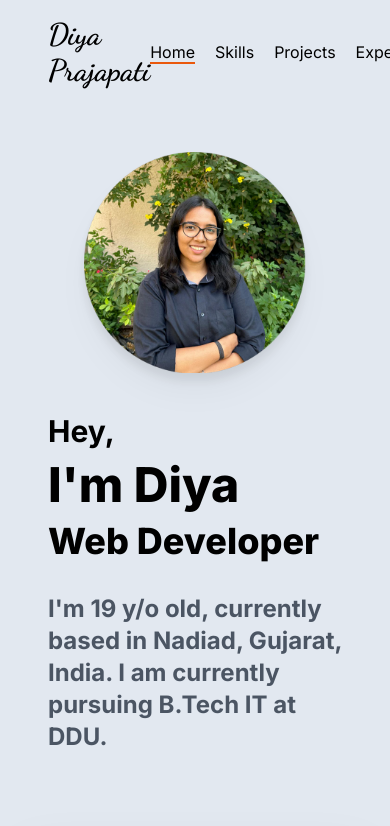
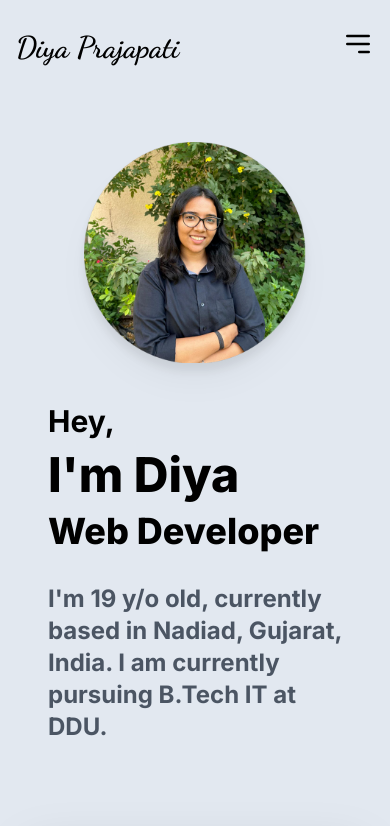
Before and after one commit to diyaprajapati/Portfolio, a React (Vite) app: page / in a window 390 px wide. Shown: the top 826 px of the page. Built offline with nearby package versions, Linux system fonts and the light colour scheme.

Commit message:
add hamburger menu

```diff
--- a/src/home/Foot.jsx
+++ b/src/home/Foot.jsx
@@ -7,7 +7,7 @@ export default function footer() {
       <div className='flex flex-col gap-3 font-semibold text-gray-500 text-center self-center'>
         <h1>Check out my</h1>
         <div className='flex flex-row gap-10 md:gap-6'>
-          <a href="https://github.com/diyaprajapati"><img src='../public/github-50.png' className='hover:scale-110 '></img></a>
+          <a href="https://github.com/diyaprajapati"><img src='../public/github-50.png' className='hover:scale-110'></img></a>
           <a href="https://www.linkedin.com/in/diya-prajapati-453858267/"><img src='../public/linkedin_icon.png' className='hover:scale-110 w-[48px] md:w-[48px]'></img></a>
           <a href="https://x.com/Diya0505?t=i9y-OVB4DZ6iLB8hhxHKQQ&s=09"><img src='../public/twitter-x-icon-png.png' className='hover:scale-110 w-[48px] md:w-[48px]'></img></a>
         </div>
--- a/src/home/Head.jsx
+++ b/src/home/Head.jsx
@@ -1,39 +1,161 @@
-import React from 'react'
+// import React from 'react'
+// import { Link } from 'react-router-dom';
+
+// export default function header() {
+
+//   // for underline
+//   const url = window.location.pathname;
+//   console.log(url)
+
+
+//   return (
+//     <div>
+//       <div className='flex flex-row justify-between px-12 lg:px-24 md:px-16'>
+
+//         {/* name */}
+//         <div className='text-3xl font-extrabold self-center font-dancingScript'>
+//           <h1>Diya Prajapati</h1>
+//         </div>
+
+//         {/* other page links */}
+//         <div className='flex flex-row gap-20 text-end md:gap-12'>
+//           <div className='flex flex-row gap-5 self-center'>
+//             <Link to='/' className= {`nav-link ${url == '/' ? 'active-nav-link' : ''}`} >Home</Link>
+//             <Link to='/skill' className={`nav-link ${url == '/skill' ? 'active-nav-link' : ''}`} >Skills</Link>
+//             <Link to='/project' className={`nav-link ${url == '/project' ? 'active-nav-link' : ''}`} >Projects</Link>
+//             <Link to='/experience' className={`nav-link ${url == '/experience' ? 'active-nav-link' : ''}`} >Experience</Link>
+//           </div>
+
+//           {/* Resume */}
+//           <div className='border-[2px] border-orange-600 py-2 px-4 rounded-full text-orange-600 hover:bg-orange-600 hover:text-white hover:transition-all hover:ease-in-out duration-200'>
+//             <a href="https://drive.google.com/file/d/1j9VOimbCSQi_4SmMWsgcnChTIJETyxBD/view?usp=sharing">
+//               <button className='p-2'>Resume</button>
+//             </a>
+//           </div>
+//         </div>
+//       </div>
+//     </div>
+//   )
+// }
+
+import React, { useState } from 'react';
 import { Link } from 'react-router-dom';
 
-export default function header() {
 
-  // for underline
-  const url = window.location.pathname;
-  console.log(url)
+// Reusable CloseButton component
+const CloseButton = ({ onClick }) => (
+  <button onClick={onClick} className="text-black focus:outline-none">
+    <svg
+      className="w-10 h-10"
+      fill="none"
+      stroke="black"
+      viewBox="0 0 24 24"
+      xmlns="http://www.w3.org/2000/svg"
+    >
+      <path
+        strokeLinecap="round"
+        strokeLinejoin="round"
+        strokeWidth="2"
+        d="M6 18L18 6M6 6l12 12"
+      />
+    </svg>
+  </button>
+);
 
+export default function Header() {
+  const [isOpen, setIsOpen] = useState(false);
+
+  const toggleMenu = () => {
+    setIsOpen(!isOpen);
+  };
+
+  const closeMenu = () => {
+    setIsOpen(false);
+  };
 
   return (
     <div>
-      <div className='flex flex-row justify-between px-12 lg:px-24 md:px-16'>
-
-        {/* name */}
-        <div className='text-3xl font-extrabold self-center font-dancingScript'>
+      <div className="flex justify-between px-4 py-3 lg:px-24 md:px-16">
+        <div className="text-3xl font-extrabold font-dancingScript self-center">
           <h1>Diya Prajapati</h1>
         </div>
 
-        {/* other page links */}
-        <div className='flex flex-row gap-20 text-end md:gap-12'>
+        {/* Hamburger menu or Close button */}
+        <div className="md:hidden">
+
+          {/* humburger */}
+            <button onClick={toggleMenu} className="text-black focus:outline-none">
+              <svg
+                className="w-8 h-8"
+                fill="none"
+                stroke="currentColor"
+                viewBox="0 0 24 24"
+                xmlns="http://www.w3.org/2000/svg"
+              >
+                <path
+                  strokeLinecap="round"
+                  strokeLinejoin="round"
+                  strokeWidth="2"
+                  d="M4 6h16M4 12h16m-7 6h7"
+                />
+              </svg>
+            </button>
+        </div>
+
+        {/* Buttons and links for medium to large screens */}
+
+        <div className='hidden md:flex md:flex-row gap-20 text-end md:gap-12'>
           <div className='flex flex-row gap-5 self-center'>
-            <Link to='/' className= {`nav-link ${url == '/' ? 'active-nav-link' : ''}`} >Home</Link>
-            <Link to='/skill' className={`nav-link ${url == '/skill' ? 'active-nav-link' : ''}`} >Skills</Link>
-            <Link to='/project' className={`nav-link ${url == '/project' ? 'active-nav-link' : ''}`} >Projects</Link>
-            <Link to='/experience' className={`nav-link ${url == '/experience' ? 'active-nav-link' : ''}`} >Experience</Link>
+            <Link to="/" className={`nav-link`}>
+              Home
+            </Link>
+            <Link to="/skill" className={`nav-link`}>
+              Skills
+            </Link>
+            <Link to="/project" className={`nav-link`}>
+              Projects
+            </Link>
+            <Link to="/experience" className={`nav-link`}>
+              Experience
+            </Link>
           </div>
+          <div className="border-[2px] border-orange-600 py-2 px-4 rounded-full text-orange-600 hover:bg-orange-600 hover:text-white hover:transition-all hover:ease-in-out duration-200">
+            <a href="https://drive.google.com/file/d/1j9VOimbCSQi_4SmMWsgcnChTIJETyxBD/view?usp=sharing">
+              <button className="p-2">Resume</button>
+            </a>
+          </div>
+        </div>
+      </div>
 
-          {/* Resume */}
-          <div className='border-[2px] border-orange-600 py-2 px-4 rounded-full text-orange-600 hover:bg-orange-600 hover:text-white hover:transition-all hover:ease-in-out duration-200'>
+      {/* Sliding menu for small screens */}
+      <div className={`lg:hidden ${isOpen ? 'block' : 'hidden'} fixed inset-0 z-50 bg-slate-400 bg-opacity-90 transition-transform duration-300 ease-in-out transform`}>
+
+        {/* close button */}
+        <div className='text-end my-10 mx-5'>
+          <CloseButton onClick={closeMenu}/>
+        </div>
+
+        {/* links and button */}
+        <div className="flex flex-col items-center py-28 h-screen gap-6">
+          <Link to="/" className={`nav-link`} onClick={closeMenu}>
+            Home
+          </Link>
+          <Link to="/skill" className={`nav-link`} onClick={closeMenu}>
+            Skills
+          </Link>
+          <Link to="/project" className={`nav-link`} onClick={closeMenu}>
+            Projects
+          </Link>
+          <Link to="/experience" className={`nav-link`} onClick={closeMenu}>
+            Experience
+          </Link>
+          <div className="border-[2px] border-orange-600 py-2 px-4 rounded-full text-orange-600 hover:bg-orange-600 hover:text-white hover:transition-all hover:ease-in-out duration-200">
             <a href="https://drive.google.com/file/d/1j9VOimbCSQi_4SmMWsgcnChTIJETyxBD/view?usp=sharing">
-              <button className='p-2'>Resume</button>
+              <button className="p-2" onClick={closeMenu}>Resume</button>
             </a>
           </div>
         </div>
       </div>
     </div>
-  )
+  );
 }
```
